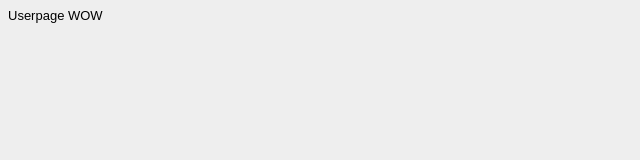
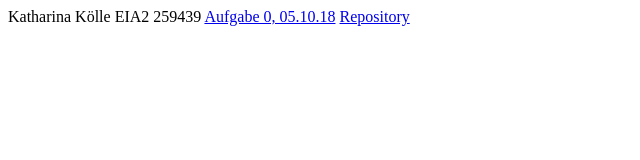
Before and after one commit to Koelleka/eia2_userpages, a plain HTML site: page index.htm in a window 1280 px wide. Shown: the whole page, without its empty margins (0-640 px from the left). Drawn offline with Linux system fonts and the light colour scheme.

Commit message:
Update ?

```diff
--- a/index.htm
+++ b/index.htm
@@ -1,5 +1,24 @@
-<html> <head> <style>body {font-family:arial; font-size:small; background:#eeeeee}</style> </head>
+<!--
+Aufgabe: 0
+Name: Katharina Kölle
+Matrikel: 259439
+Datum: 10.10.2018
+
+Hiermit versichere ich, dass ich diesen Code selbst geschrieben habe. Er wurde nicht kopiert und auch nicht diktiert.
+-->
+
+<html>
+<head>
+<meta charset="utf-8"/>
+<title>Userpage</title>
+</head>
 <body>
-<p>Userpage WOW</p>
+Katharina Kölle
+EIA2
+259439
+
+<a href="https://Koelleka.github.io/eia2/aufgabe0/aufgabe0.html">Aufgabe 0, 05.10.18</a>﻿
+<a href="https://github.com/Koelleka/eia2" target="_blank">Repository</a>
+
 </body>
 </html>
```
